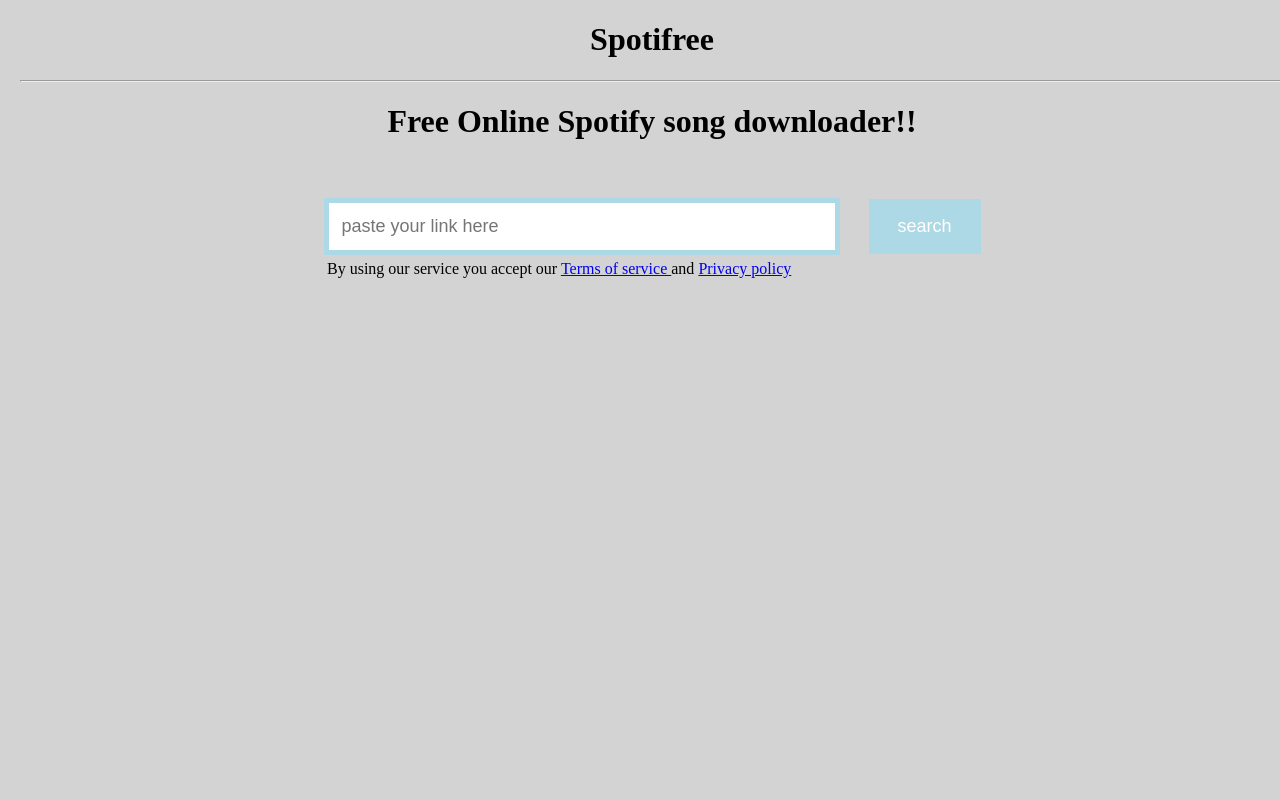
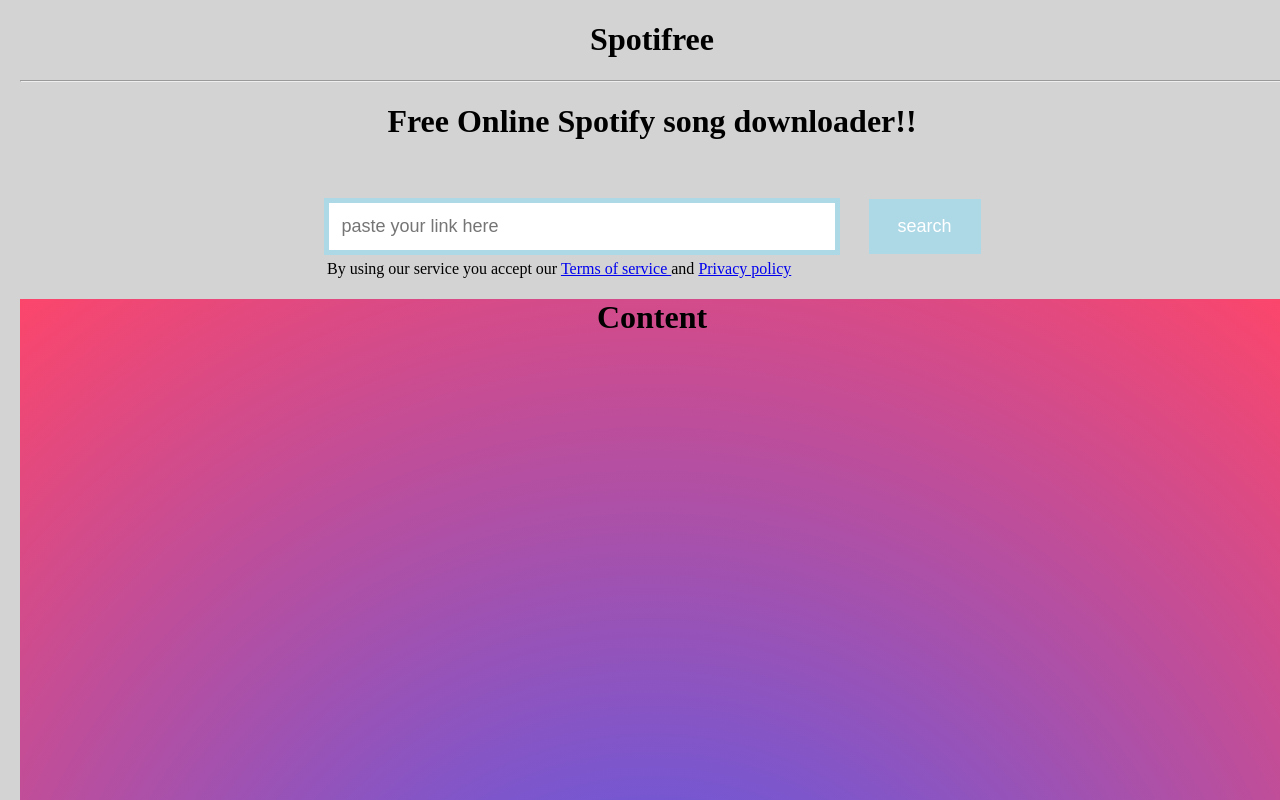
Before and after one commit to Nakul1009/Spotifree, a plain HTML site: page indexx.html in a window 1280 px wide. Shown: the top 800 px of the page. Drawn offline with Linux system fonts and the light colour scheme.

Commit message:
webpage update

```diff
--- a/index.css
+++ b/indexx.css
@@ -39,7 +39,10 @@
     margin-top:5px;
 }
 #content{
-    background:linear-gradient(255,144,123);
+    background: rgb(63,94,251);
+    background: radial-gradient(circle, rgba(63,94,251,1) 0%, rgba(252,70,107,1) 100%);
     height:100rem;
     width:79rem;
+    text-align:center;
+
 }
--- a/indexx.html
+++ b/indexx.html
@@ -6,7 +6,7 @@
     <meta http-equiv='X-UA-Compatible' content='IE=edge'>
     <title>Spotifree</title>
     <meta name='viewport' content='width=device-width, initial-scale=1'>
-    <link rel='stylesheet' type='text/css' media='screen' href='index.css'>
+    <link rel='stylesheet' type='text/css' media='screen' href='indexx.css'>
 
 </head>
 <body>
@@ -23,7 +23,7 @@
         <p>By using our service you accept our <a href="youtube.com">Terms of service </a>and <a href="youtube.com">Privacy policy</a></p>
     </div>
     <div id="content">
-
+        <h1>Content</h1>
     </div>
 
 </body>
```
Also changed, not shown: index.html (added).
